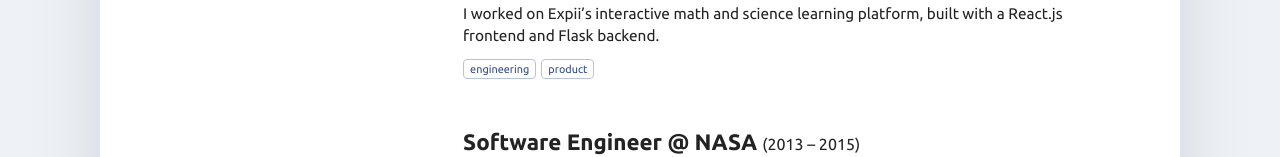
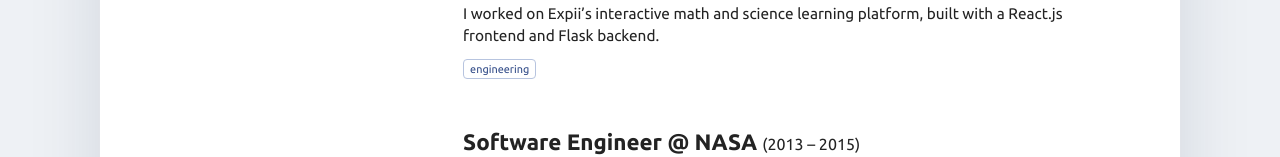
Before and after one commit to robertkotcher/robertkotcher.com, a Next.js app: page /print in a window 1280 px wide. Shown: the part 1465-1622 px from the top of the page. Built offline with nearby package versions, Linux system fonts and the light colour scheme.

Commit message:
Classify Expii experience as engineering only

```diff
--- a/app/Resume.tsx
+++ b/app/Resume.tsx
@@ -227,13 +227,13 @@
             </div>
 
             <div className="role">
-              <div className="role-heading" data-background="engineering product">
+              <div className="role-heading" data-background="engineering">
                 <h3>Software Engineer @ <a href="https://www.expii.com" target="_blank" rel="noreferrer">expii.com</a></h3>
                 <p>(2015 – 2017)</p>
               </div>
               <p data-background="engineering">I worked on Expii’s interactive math and science learning platform, built with a React.js frontend and Flask backend.</p>
               <div data-background="engineering"><ExpiiGallery /></div>
-              <ExperienceTags categories="engineering product" />
+              <ExperienceTags categories="engineering" />
               {!printable && <EngineeringSkills skills={["React", "Flask", "AWS"]} />}
             </div>
 
```
Also changed, not shown: 1 other file (tests, documents, lock files or other folders).
